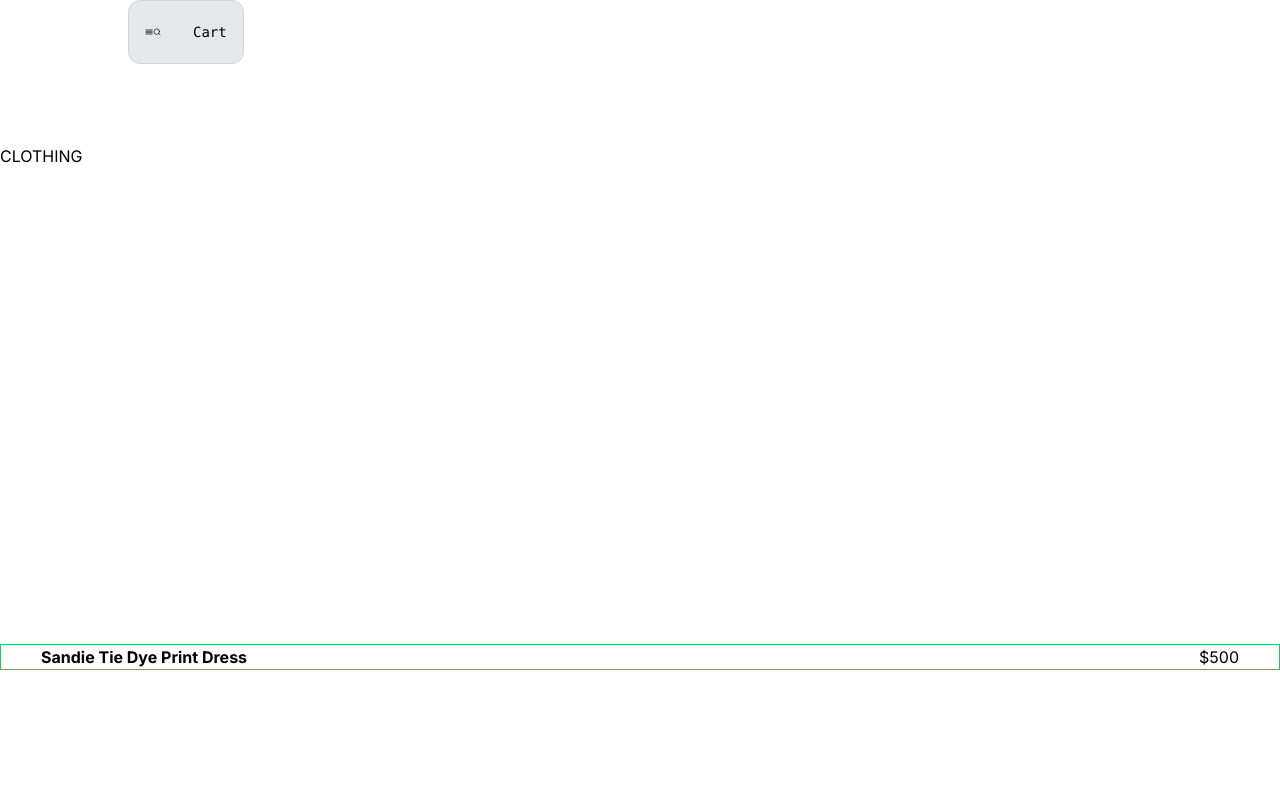
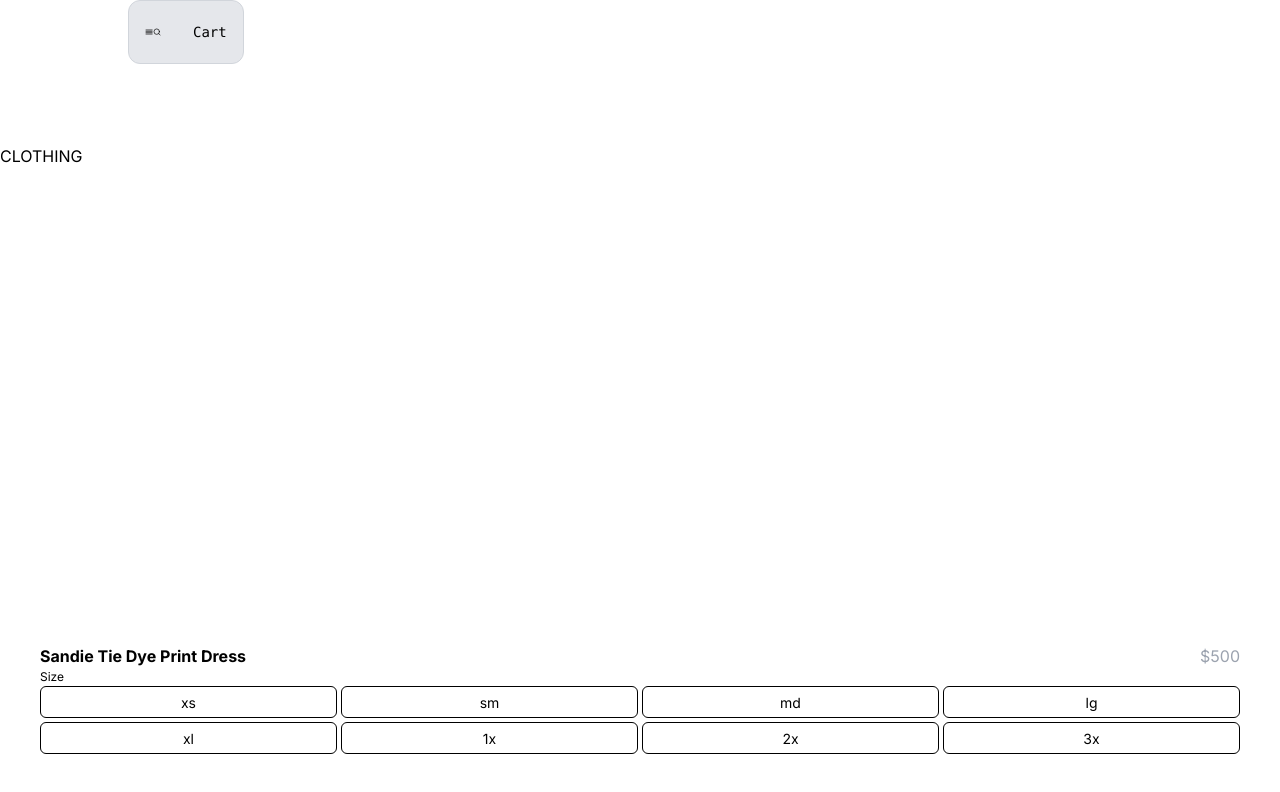
Before and after one commit to LarrySimiyu/finesse, a Next.js app in the folder take-home/: page / in a window 1280 px wide. Shown: the top 792 px of the page. Built offline with nearby package versions, Linux system fonts and the light colour scheme.

Commit message:
added sizing guide

```diff
--- a/take-home/src/pages/index.js
+++ b/take-home/src/pages/index.js
@@ -5,6 +5,8 @@ import { AlignJustify, Search } from "react-feather";
 const inter = Inter({ subsets: ["latin"] });
 
 export default function Home() {
+  const sizes = ["xs", "sm", "md", "lg", "xl", "1x", "2x", "3x"];
+
   return (
     <main
       className={`flex min-h-screen flex-col items-center ${inter.className} bg-white`}
@@ -29,10 +31,25 @@ export default function Home() {
       <div className=" w-full h-[500px] mt-20  lg:mb-0 lg:grid-cols-4 lg:text-left">
         CLOTHING
       </div>
-      <div className="border border-green-500 w-full flex flex-col px-10">
+
+      <div className=" w-full flex flex-col px-10">
         <div className="flex justify-between">
           <div className="font-bold">Sandie Tie Dye Print Dress</div>
-          <div>$500</div>
+          <div className="text-gray-400">$500</div>
+        </div>
+
+        <div className="flex flex-col">
+          <div className="text-[12px]">Size</div>
+          <div className="grid grid-cols-4 grid-rows-2 gap-1">
+            {sizes.map((size) => (
+              <div
+                className="text-[14px] h-8 border border-black flex justify-center items-center rounded-md"
+                key={size}
+              >
+                {size}
+              </div>
+            ))}
+          </div>
         </div>
       </div>
     </main>
```
